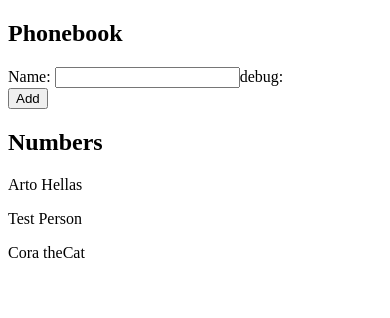
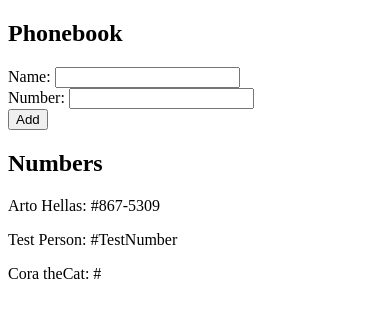
Before and after one commit to MasReed/full-stack-open-2021, a React (Create React App) app in the folder part2/: page / in a window 390 px wide. Shown: the top 318 px of the page. Built offline with nearby package versions, Linux system fonts and the light colour scheme.

Commit message:
phonebook app: contact name and number

```diff
--- a/part2/src/phonebook/PhonebookApp.jsx
+++ b/part2/src/phonebook/PhonebookApp.jsx
@@ -4,27 +4,47 @@ const App = () => {
 
     // Stateful list of all contacts
     const [ persons, setPersons ] = useState([
-        {name: 'Arto Hellas'},
-        {name: 'Test Person'},
-        {name: 'Cora theCat'}
+        {
+            name: 'Arto Hellas',
+            number: '867-5309'
+        },
+        {
+            name: 'Test Person',
+            number: 'TestNumber'
+        },
+        {
+            name: 'Cora theCat'
+        }
     ]);
 
-    // Stateful name of new contact
-    const [newName, setNewName ] = useState('');
+    // Stateful contact info
+    const [ newName, setNewName ] = useState('');
+    const [ newNumber, setNewNumber ] = useState('');
 
 
     // Add contact name from input
     const addContact = (event) => {
         event.preventDefault();
 
-        const contactObject = { name: newName }
-        setPersons(persons.concat(contactObject));
+        // Checks if entry alread exists
+        if (persons.some( person => person.name.toLowerCase() === newName.toLowerCase() )) {
+            alert(`${newName} is already entered.`);
+        } else {
+            const contactObject = { name: newName, number: newNumber }
+            setPersons(persons.concat(contactObject));
+        }
         setNewName('');
+        setNewNumber('');
     }
 
-    //
+    // When Name input is changed
     const handleContactChange = (event) => {
         setNewName(event.target.value);
+    }
+
+    // When Number input is changed
+    const handleNumberChange = (event) => {
+        setNewNumber(event.target.value);
     }
 
     // Elements to render
@@ -33,15 +53,19 @@ const App = () => {
             <h2>Phonebook</h2>
             <form onSubmit={addContact}>
                 <div>
-                    Name: <input value={newName} onChange={handleContactChange}/>
-                    debug: {newName}
+                    <label>Name: </label>
+                    <input value={newName} onChange={handleContactChange}/>
+                </div>
+                <div>
+                    <label>Number: </label>
+                    <input value={newNumber} onChange={handleNumberChange}/>
                 </div>
                 <div>
                     <button type='submit'>Add</button>
                 </div>
             </form>
             <h2>Numbers</h2>
-            { persons.map( person => <p key={person.name}>{person.name}</p>) }
+            { persons.map( person => <p key={person.name}>{person.name}: #{person.number}</p>) }
         </div>
     );
 }
```
